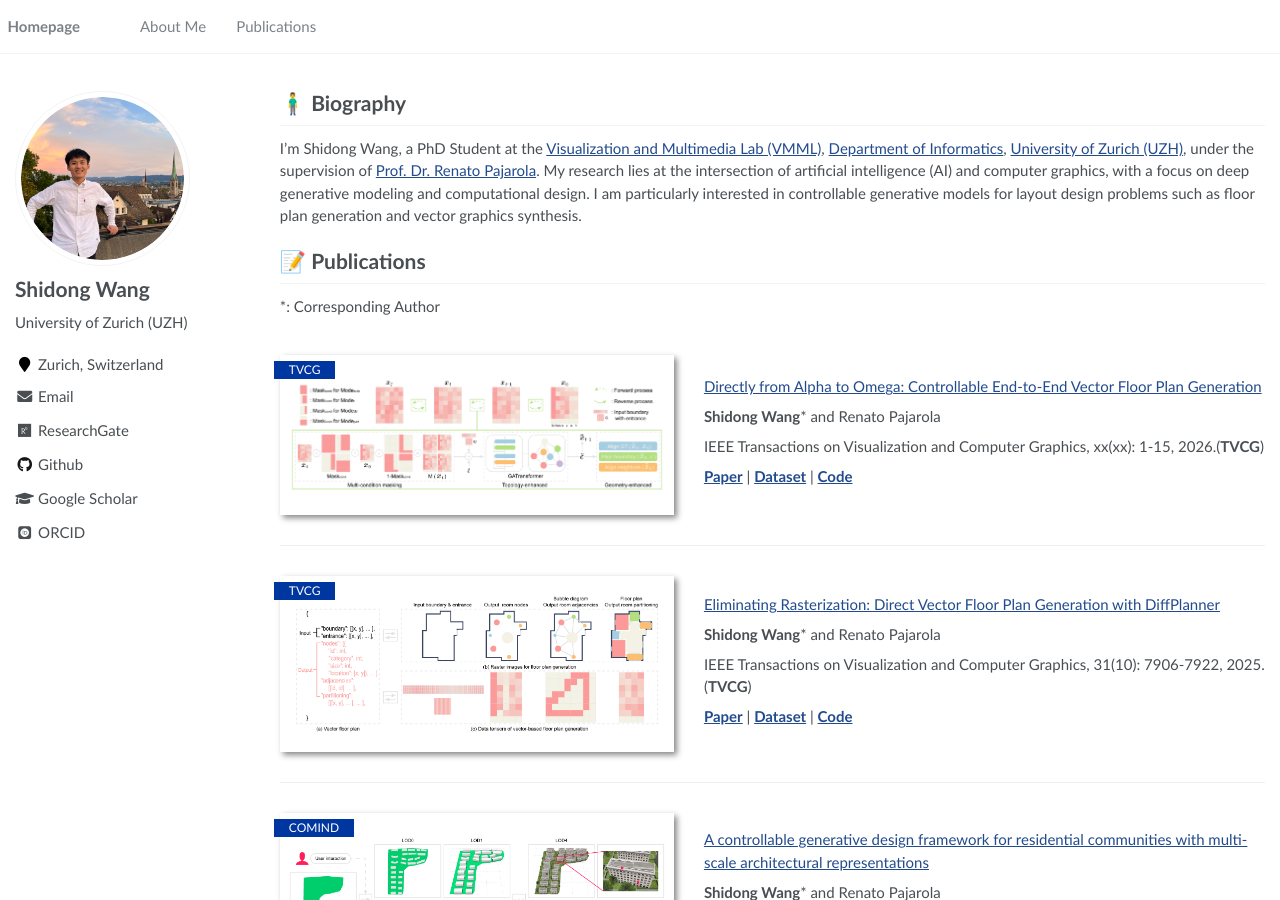
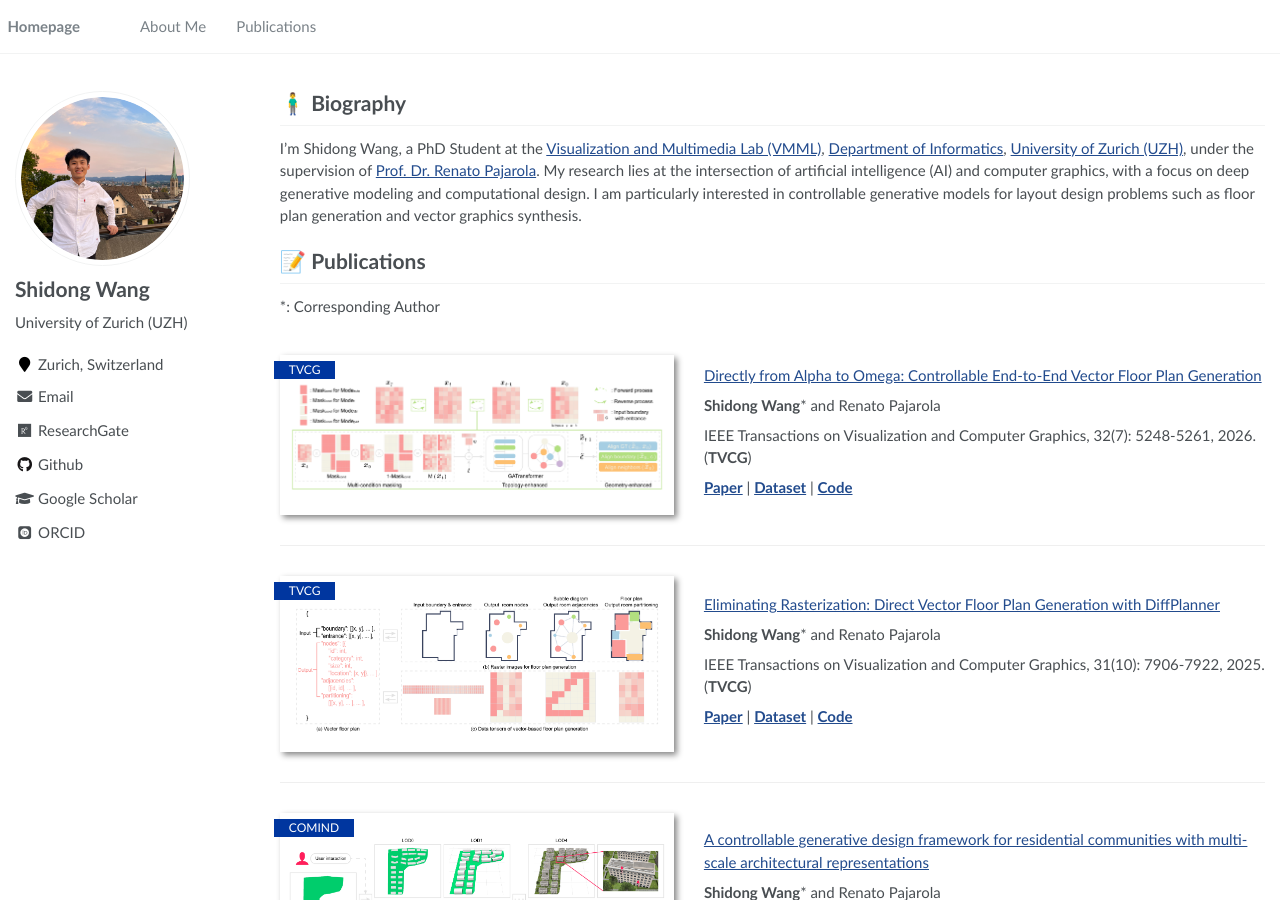
Before and after one commit to shidong-wang/shidong-wang.github.io, a Jekyll site: the page built from _pages/about.md, in a window 1280 px wide and 900 px high. Built offline with Jekyll 4.4.1, drawn with Linux system fonts in a browser that asks for light colours; some web fonts are replaced.

Commit message:
Update about.md

```diff
--- a/_pages/about.md
+++ b/_pages/about.md
@@ -40,7 +40,7 @@ I’m Shidong Wang, a PhD Student at the [Visualization and Multimedia Lab (VMML
 
   **Shidong Wang*** and Renato Pajarola
 
-  IEEE Transactions on Visualization and Computer Graphics, xx(xx): 1-15, 2026.(**TVCG**)
+  IEEE Transactions on Visualization and Computer Graphics, 32(7): 5248-5261, 2026.(**TVCG**)
 
   [**Paper**](https://doi.org/10.1109/TVCG.2026.3665422) \| [**Dataset**](https://github.com/shidong-wang/DiffPlanner/releases/download/dataset/dataset.zip) \| [**Code**](https://github.com/shidong-wang/CE2EPlan)
 
```
